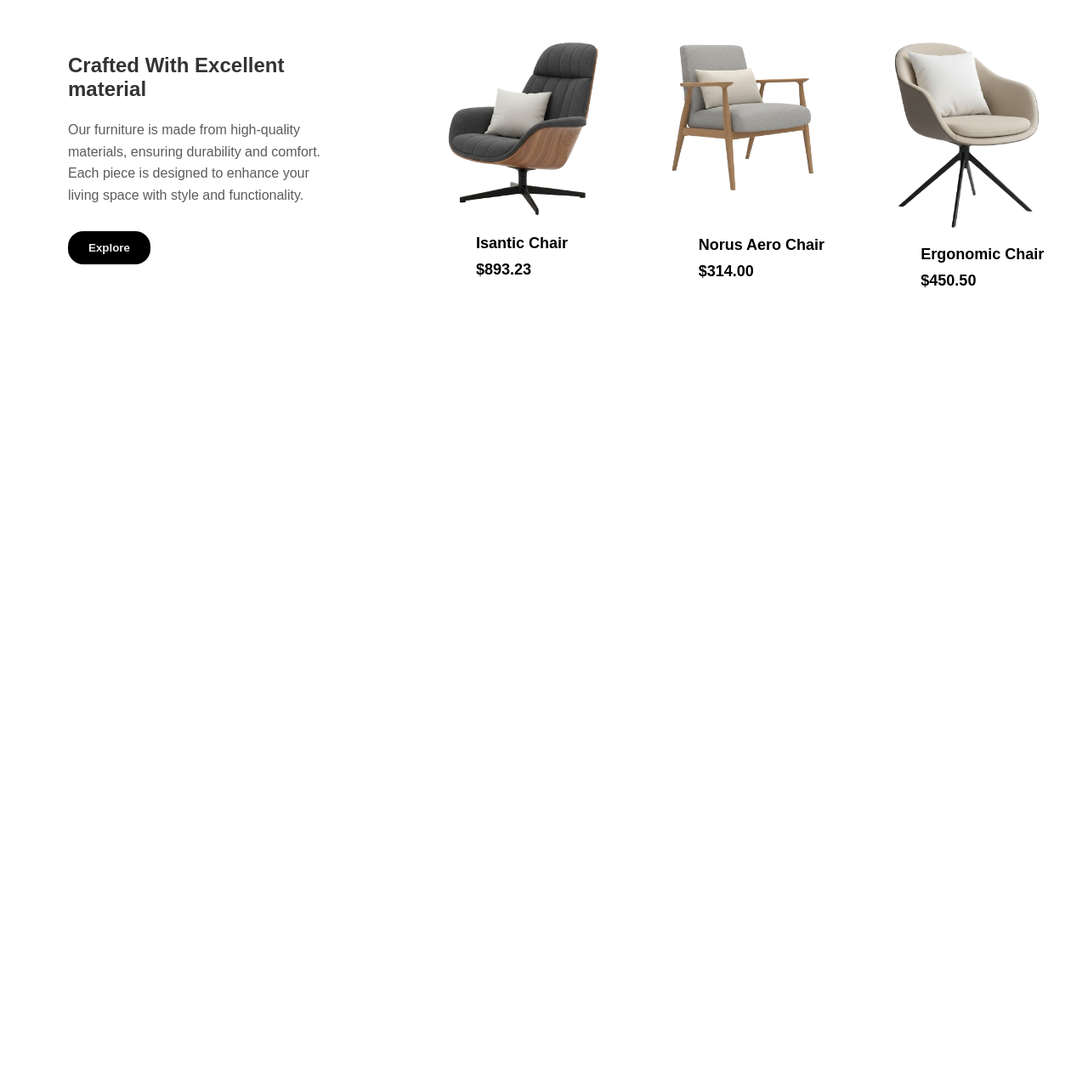
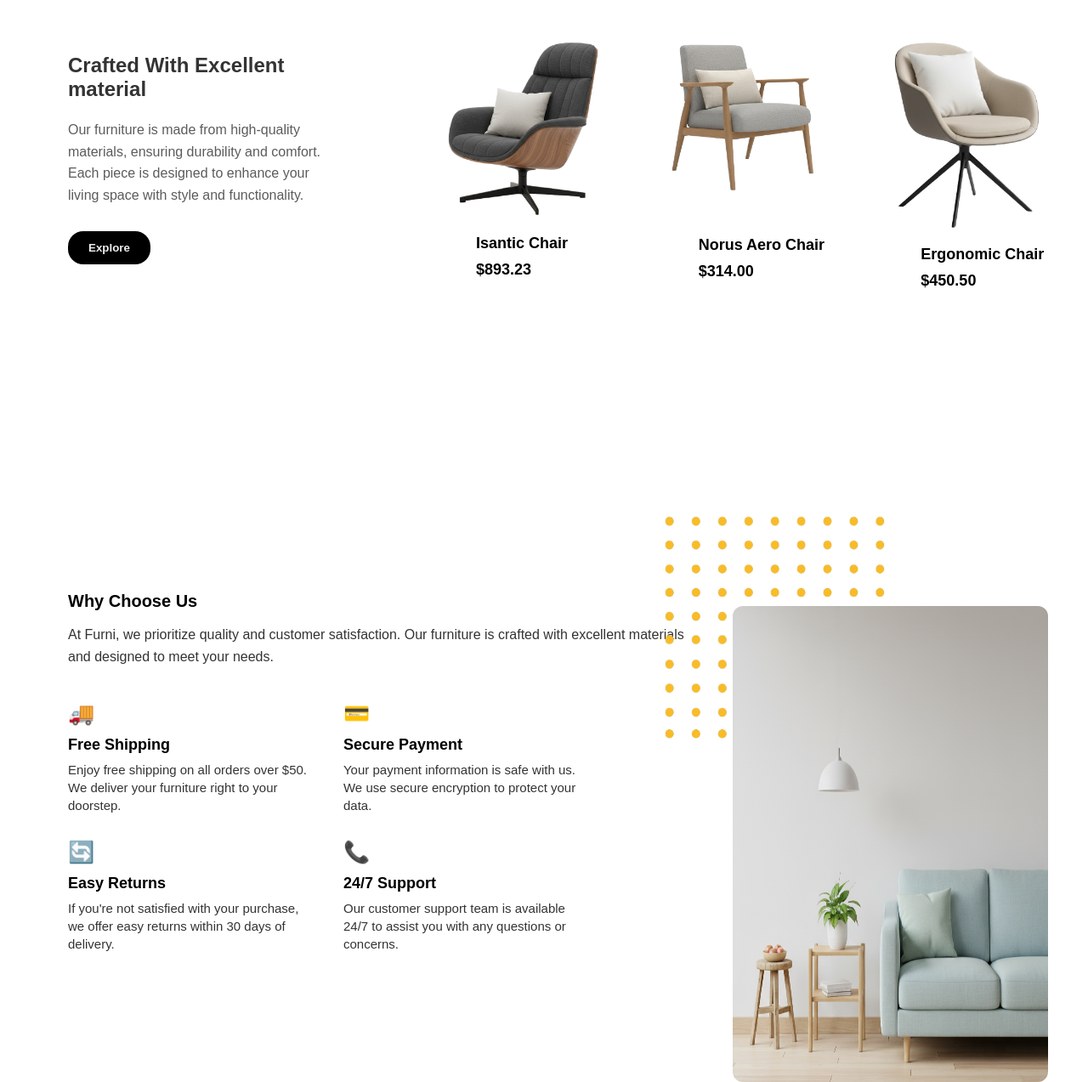
Before and after one commit to chmanan8490-art/task-html-css, a plain HTML site: page index.html in a window 1280 px wide. Shown: the part 687-1960 px from the top of the page at 85% size. Before the commit the page ends 1058 px from the top, so only its background shows below. Drawn offline with Linux system fonts and the light colour scheme.

Commit message:
chose-section complete

```diff
--- a/index.html
+++ b/index.html
@@ -1,11 +1,13 @@
 <!DOCTYPE html>
 <html lang="en">
+
 <head>
     <meta charset="UTF-8">
     <meta name="viewport" content="width=device-width, initial-scale=1.0">
     <title>Document</title>
     <link rel="stylesheet" href="style.css">
 </head>
+
 <body>
 
 
@@ -26,14 +28,15 @@
     <section class="hero">
         <div class="hero-content">
             <h1>Modern Interior Design Studio</h1>
-      <p>Decor, a fine idea with style and modern sensibility. Find here a vibrant world, elegant interiors and top-tier design solutions.</p>
+            <p>Decor, a fine idea with style and modern sensibility. Find here a vibrant world, elegant interiors and
+                top-tier design solutions.</p>
             <div class="buttons">
                 <button class="btn-1 primary">Shop Now</button>
                 <button class="btn-1 secondary">Explore</button>
             </div>
         </div>
         <div class="hero-image">
-      <img src="sofa bg.png" alt="Modern Sofa">
+            <img src="./images/sofa bg.png " alt="Modern Sofa">
         </div>
     </section>
 
@@ -41,7 +44,8 @@
         <div class="detail-container">
             <div class="detail-content">
                 <h1>Crafted With Excellent material</h1>
-                <p>Our furniture is made from high-quality materials, ensuring durability and comfort. Each piece is designed to enhance your living space with style and functionality.</p>
+                <p>Our furniture is made from high-quality materials, ensuring durability and comfort. Each piece is
+                    designed to enhance your living space with style and functionality.</p>
                 <div class="buttons">
                     <button class="btn">Explore</button>
                 </div>
@@ -50,17 +54,17 @@
             <div class="img-grid">
                 <div class="images">
                     <div class="img-1">
-                <img src="Gemini_Generated_Image_8g6ud58g6ud58g6u-removebg-preview.png">
+                        <img src="./images/Gemini_Generated_Image_8g6ud58g6ud58g6u-removebg-preview.png">
                         <h4>Isantic Chair</h4>
                         <h4>$893.23</h4>
                     </div>
                     <div class="img-2">
-                <img src="edit.png">
+                        <img src="./images/edit.png">
                         <h4>Norus Aero Chair</h4>
                         <h4>$314.00</h4>
                     </div>
                     <div class="img-3">
-                <img src="Gemini_Generated_Image_bz78bfbz78bfbz78-removebg-preview.png">
+                        <img src="./images/Gemini_Generated_Image_bz78bfbz78bfbz78-removebg-preview.png">
                         <h4>Ergonomic Chair</h4>
                         <h4>$450.50</h4>
                     </div>
@@ -68,9 +72,50 @@
             </div>
     </section>
 
+    <section class="chose-section">
+        <div class="chouse-container">
+        <div class="content-dv">
+            <h4>Why Choose Us</h4>
+            <p>At Furni, we prioritize quality and customer satisfaction. Our furniture is crafted with excellent materials
+                and designed to meet your needs.</p>
+        </div>
+        <div class="icon-content">
+            <div class="icon-dv">
+                <div class="icon">🚚</div>
+                <h4>Free Shipping</h4>
+                <p>Enjoy free shipping on all orders over $50. We deliver your furniture right to your doorstep.</p>
+            </div>
+            <div class="icon-dv">
+                <div class="icon">💳</div>
+                <h4>Secure Payment</h4>
+                <p>Your payment information is safe with us. We use secure encryption to protect your data.</p>
+            </div>
+            <div class="icon-dv">
+                <div class="icon">🔄</div>
+                <h4>Easy Returns</h4>
+                <p>If you're not satisfied with your purchase, we offer easy returns within 30 days of delivery.</p>
+            </div>
+            <div class="icon-dv">
+                <div class="icon">📞</div>
+                <h4>24/7 Support</h4>
+                <p>Our customer support team is available 24/7 to assist you with any questions or concerns.</p>
+        </div>
+        </div>
 
+            <div class="dot-img">
+                <div class="img">
+                <img src="./images/dots.png" alt="dot pattern">
+                </div>
+            </div>
+            <div class="img-ab">
+            <img src="./images/Gemini_Generated_Image_iquy1niquy1niquy.png" alt="dot pattern">
+            </div>
+
+
+    </section>
 
 
 
 </body>
+
 </html>
--- a/style.css
+++ b/style.css
@@ -6,7 +6,6 @@
 }
 
 body {
-  color: white;
   background-color: white;
 }
 
@@ -62,11 +61,13 @@ body {
 }
 
 .hero-content h1 {
+  color: white;
   font-size: 42px;
   margin-bottom: 20px;
 }
 
 .hero-content p {
+  color: white;
   font-size: 16px;
   line-height: 1.6;
   margin-bottom: 30px;
@@ -112,6 +113,7 @@ body {
 .detail-content {
   padding: 60px 80px;
   color: #333;
+  margin-bottom: 120px;
 }
 .detail-content h2 {
   font-size: 32px;
@@ -127,6 +129,7 @@ body {
   display: flex;
   gap: 40px;
   margin-top: 40px;
+  margin-bottom: 145px;
 }
 
 .detail-content {
@@ -167,3 +170,58 @@ body {
 .btn:hover {
   background-color: #635e5e;
 }
+
+.chose-section {
+  margin-top: 100px;
+  padding: 60px 80px;
+}
+.chouse-container {
+  display: flex;
+  flex-wrap: wrap;
+}
+
+
+.content-dv h4 {
+    font-size: 20px;
+    margin-bottom: 15px;
+}
+.content-dv p {
+  width:77%;
+    font-size: 16px;
+    line-height: 1.6;
+    opacity: 0.8;
+}
+.icon-content {
+  display: grid;
+  grid-template-columns: auto auto;
+  gap: 30px;
+  width: 55%;
+  margin-top: 40px;
+}
+.icon {
+  margin-bottom: 12px;
+  font-size: 25px;
+}
+.icon-dv h4 {
+  font-size: 18px;
+  margin-bottom: 8px;
+}
+.icon-dv p {
+  font-size: 15px;
+  line-height: 1.4;
+  opacity: 0.8;
+}
+.img img {
+    position: relative;
+    top: -207px;
+    left: 68px;
+    width: 72%;
+}
+.img-ab img {
+    position: absolute;
+    right: 47px;
+    top: 1400px;
+    height: 70%;
+    width: 29%;
+    border-radius: 12px;
+}
```
Also changed, not shown: Gemini_Generated_Image_9sd9369sd9369sd9-removebg-preview.png (deleted), Gemini_Generated_Image_u4345xu4345xu434-removebg-preview (1).png (deleted), images/Gemini_Generated_Image_8g6ud58g6ud58g6u-removebg-preview.png (renamed from Gemini_Generated_Image_8g6ud58g6ud58g6u-removebg-preview.png), images/Gemini_Generated_Image_bz78bfbz78bfbz78-removebg-preview.png (renamed from Gemini_Generated_Image_bz78bfbz78bfbz78-removebg-preview.png), images/Gemini_Generated_Image_iquy1niquy1niquy.png (added), images/dots.png (added), images/edit.png (renamed from edit.png), images/sofa bg.png (renamed from sofa bg.png). Lines whose indentation alone changed are shown as unchanged.
